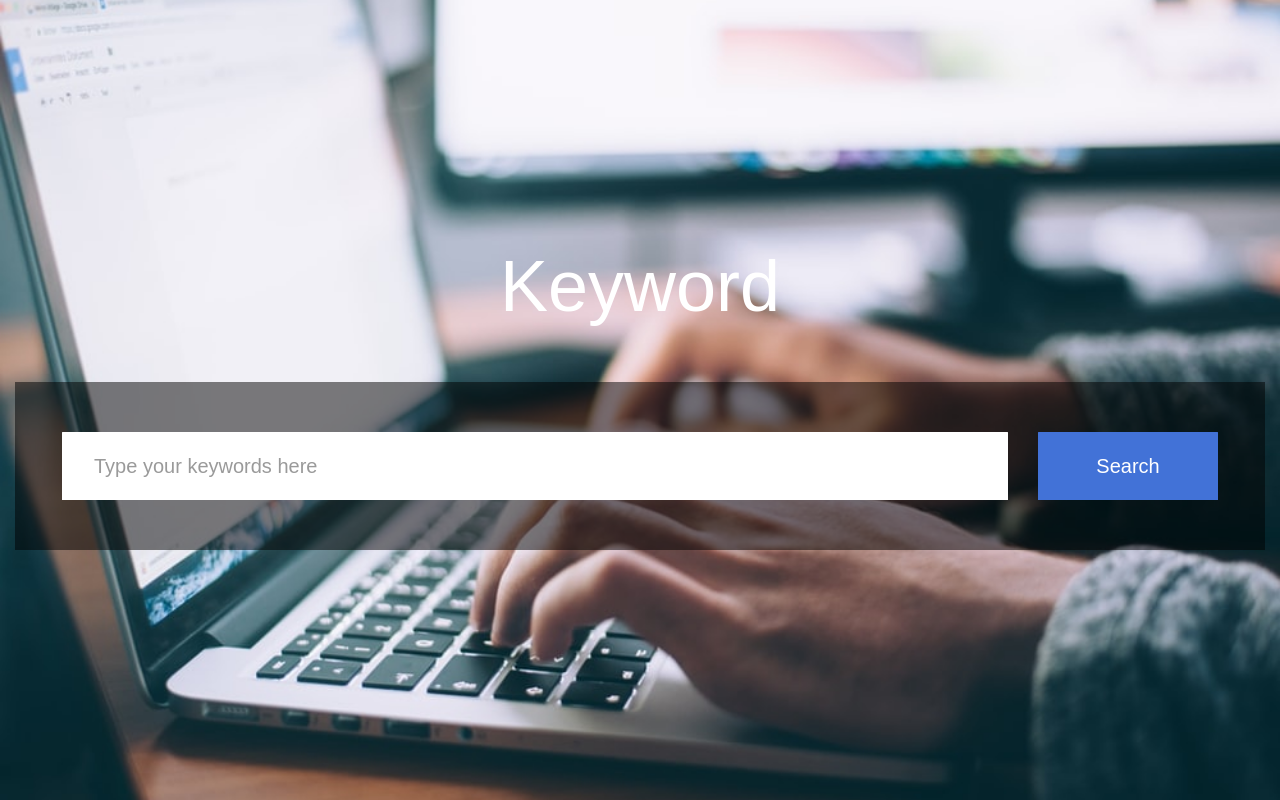
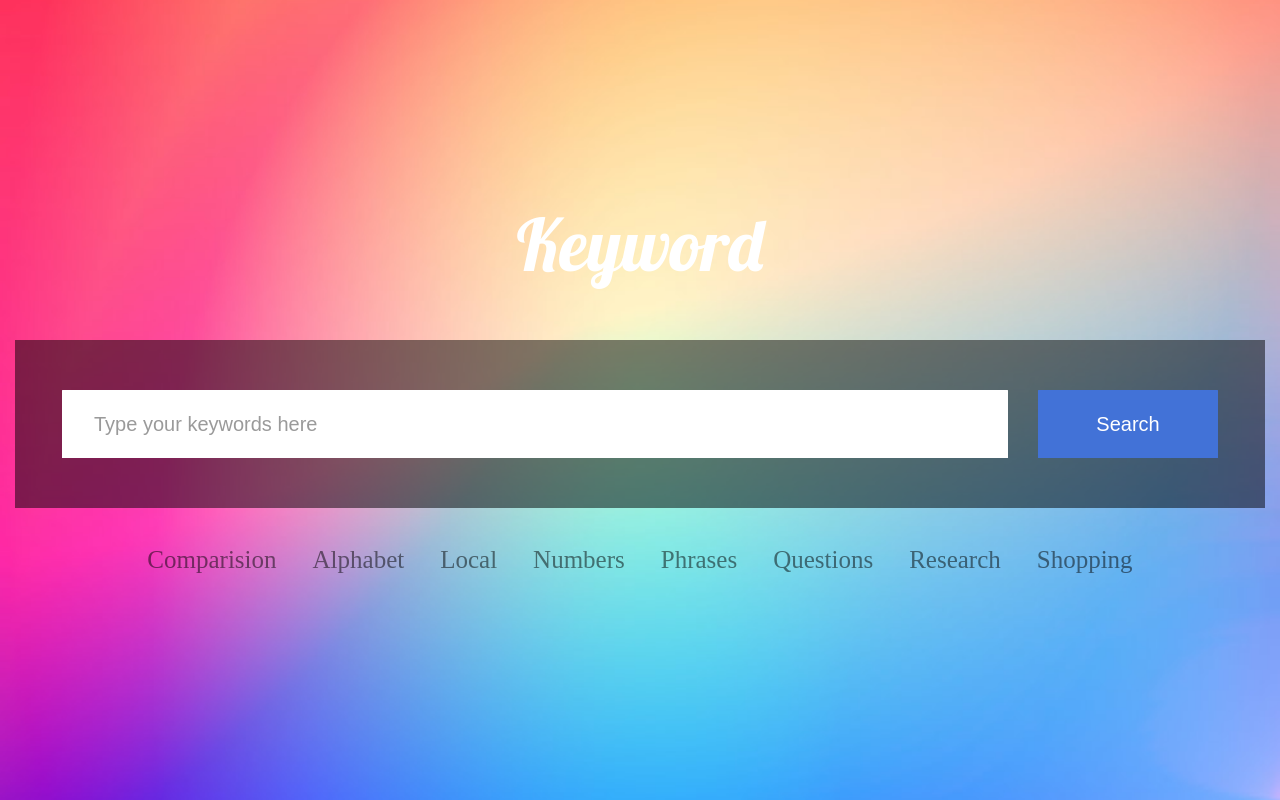
Before and after one commit to ashesh808/gq, a Nuxt app: page / in a window 1280 px wide. Built offline with nearby package versions, Linux system fonts and the light colour scheme.

Commit message:
Added navbar and changed background

```diff
--- a/nuxt.config.js
+++ b/nuxt.config.js
@@ -2,36 +2,65 @@ export default {
   // Global page headers (https://go.nuxtjs.dev/config-head)
   head: {
     title: 'keyword',
-    meta: [
-      { charset: 'utf-8' },
-      { name: 'viewport', content: 'width=device-width, initial-scale=1' },
-      { hid: 'description', name: 'description', content: '' }
+    meta: [{
+        charset: 'utf-8'
+      },
+      {
+        name: 'viewport',
+        content: 'width=device-width, initial-scale=1'
+      },
+      {
+        hid: 'description',
+        name: 'description',
+        content: ''
+      }
     ],
-    link: [
-      { rel: 'icon', type: 'image/x-icon', href: '/favicon.ico' }
+    link: [{
+        rel: 'icon',
+        type: 'image/x-icon',
+        href: '/favicon.ico'
+      },
+      {
+        rel: 'stylesheet',
+        href: 'http://fonts.googleapis.com/css?family=Raleway'
+      },
+      {
+        rel: 'stylesheet',
+        href: '//maxcdn.bootstrapcdn.com/bootstrap/4.1.1/css/bootstrap.min.css'
+      }
+
+    ],
+    script: [{
+        src: "https://code.jquery.com/jquery-3.3.1.slim.min.js",
+        type: "text/javascript"
+      },
+      {
+        src: '//maxcdn.bootstrapcdn.com/bootstrap/4.1.1/js/bootstrap.min.js',
+        type: "text/javascript"
+      },
+      {
+        src: "https://cdnjs.cloudflare.com/ajax/libs/popper.js/1.14.3/umd/popper.min.js",
+        type: "text/javascript"
+      },
+
     ]
   },
 
   // Global CSS (https://go.nuxtjs.dev/config-css)
-  css: [
-  ],
+  css: [],
 
   // Plugins to run before rendering page (https://go.nuxtjs.dev/config-plugins)
-  plugins: [
-  ],
+  plugins: [],
 
   // Auto import components (https://go.nuxtjs.dev/config-components)
   components: true,
 
   // Modules for dev and build (recommended) (https://go.nuxtjs.dev/config-modules)
-  buildModules: [
-  ],
+  buildModules: [],
 
   // Modules (https://go.nuxtjs.dev/config-modules)
-  modules: [
-  ],
+  modules: [],
 
   // Build Configuration (https://go.nuxtjs.dev/config-build)
-  build: {
-  }
+  build: {}
 }
--- /dev/null
+++ b/pages/about.vue
@@ -0,0 +1,9 @@
+<template>
+  <h1>About</h1>
+</template>
+
+<script>
+  export default {
+
+  }
+</script>
--- a/pages/index.vue
+++ b/pages/index.vue
@@ -1,26 +1,105 @@
 <template>
+  <div>
     <div class="s01">
       <form>
         <fieldset>
           <legend>Keyword</legend>
         </fieldset>
         <div class="inner-form">
-          <div class="input-field first-wrap">
-            <input id="search" type="text" placeholder="Type your keywords here" />
+          <div class="input-field first-wrap ui-widget">
+            <input
+              id="search"
+              type="text"
+              placeholder="Type your keywords here"
+            />
           </div>
           <div class="input-field third-wrap">
             <button class="btn-search" type="button">Search</button>
           </div>
         </div>
+        <nav
+          class="menum navbar navbar-light navbar-expand-md justify-content-center"
+        >
+          <div class="container">
+            <div
+              class="navbar-collapse collapse justify-content-between align-items-center w-100"
+              id="collapsingNavbar2"
+            >
+              <ul class="topBotomBordersOut navbar-nav mx-auto text-center">
+                <li class="nav-item">
+                  <a class="nav-link" href="#" id="comparision"> Comparision</a>
+                </li>
+                <li class="nav-item">
+                  <a class="nav-link" href="#" id="alphabet">Alphabet</a>
+                </li>
+                <li class="nav-item"><a class="nav-link" href="#">Local</a></li>
+                <li class="nav-item">
+                  <a class="nav-link" href="#">Numbers</a>
+                </li>
+                <li class="nav-item">
+                  <a class="nav-link" href="#">Phrases</a>
+                </li>
+                <li class="nav-item">
+                  <a class="nav-link" href="#">Questions</a>
+                </li>
+                <li class="nav-item">
+                  <a class="nav-link" href="#">Research</a>
+                </li>
+                <li class="nav-item">
+                  <a class="nav-link" href="#">Shopping</a>
+                </li>
+              </ul>
+            </div>
+          </div>
+        </nav>
+        <!-- <div id="comparisionDiv">
+          <h1>Comparision Area</h1>
+        </div>
+        <div id="alphabetDiv">
+          <h1>Alphabet Area</h1>
+        </div>
+        <div id="localDiv">
+          <h1>Local Area</h1>
+        </div>
+        <div id="numbersDiv">
+          <h1>Numbers Area</h1>
+        </div>
+        <div id="phrasesDiv">
+          <h1>Phrases Area</h1>
+        </div>
+        <div id="questionsDiv">
+          <h1>Questions Area</h1>
+        </div>
+        <div id="researchDiv">
+          <h1>Research Area</h1>
+        </div>
+        <div id="shoppingDiv">
+          <h1>Shopping Area</h1>
+        </div> -->
       </form>
+    </div>
   </div>
 </template>
 
 <script>
-export default {}
+export default {
+  methods: {
+    myFunction() {
+      $(document).ready(function () {
+        $("#comparision").change(function () {
+          $("#comparisionDiv").fadeIn();
+        });
+      });
+    },
+  },
+
+  async created() {
+    this.myFunction();
+  },
+};
 </script>
-
 <style>
+@import url('https://fonts.googleapis.com/css?family=Lobster');
 /**
  * Add the correct display in IE 9-.
  */
@@ -33,11 +112,15 @@ section {
   display: block;
 }
 
+legend{
+    font-family: black, "Lobster", cursive;
+}
 /**
  * Correct the font size and margin on `h1` elements within `section` and
  * `article` contexts in Chrome, Firefox, and Safari.
  */
 h1 {
+  font-family: "Lobster", cursive;
   font-size: 2em;
   margin: 0.67em 0;
 }
@@ -466,7 +549,7 @@ legend {
   justify-content: center;
   -ms-flex-align: center;
   align-items: center;
-  font-family: 'Poppins', sans-serif;
+  font-family: "Poppins", sans-serif;
   background: url("~assets/search.jpeg");
   background-size: cover;
   background-position: center center;
@@ -505,7 +588,7 @@ legend {
 .s01 form .inner-form .input-field input {
   height: 100%;
   background: #fff;
-  border-radius: .5px;
+  border-radius: 0.5px;
   border: 0;
   display: block;
   width: 100%;
@@ -528,7 +611,8 @@ legend {
   font-size: 20px;
 }
 
-.s01 form .inner-form .input-field input:hover, .s01 form .inner-form .input-field input:focus {
+.s01 form .inner-form .input-field input:hover,
+.s01 form .inner-form .input-field input:focus {
   box-shadow: none;
   outline: 0;
 }
@@ -537,7 +621,6 @@ legend {
   -ms-flex-positive: 1;
   flex-grow: 1;
 }
-
 
 .s01 form .inner-form .input-field.third-wrap {
   width: 180px;
@@ -549,10 +632,10 @@ legend {
   width: 100%;
   background: #4272d7;
   white-space: nowrap;
-  border-radius: .5px;
+  border-radius: 0.5px;
   font-size: 20px;
   color: #fff;
-  transition: all .2s ease-out, color .2s ease-out;
+  transition: all 0.2s ease-out, color 0.2s ease-out;
   border: 0;
   cursor: pointer;
 }
@@ -608,4 +691,49 @@ legend {
   }
 }
 
+/* Navbar */
+
+.nav-item {
+  font-family: Century Gothic;
+  color: white;
+  margin: 0 auto;
+  padding-top: 20px;
+  text-align: center;
+}
+.nav-item a {
+  color: white;
+  text-decoration: none;
+  font: 25px Century Gothic;
+  margin: 0px 10px;
+  padding: 10px 50px 10px 10px;
+  position: relative;
+  z-index: 0;
+}
+
+/* Top & Bottom Borders Out */
+.topBotomBordersOut a:before,
+.topBotomBordersOut a:after {
+  position: absolute;
+  left: 0px;
+  width: 100%;
+  height: 2px;
+  background: black;
+  content: "";
+  opacity: 0;
+  -webkit-transition: all 0.3s;
+  transition: all 0.3s;
+}
+.topBotomBordersOut a:before {
+  top: 0px;
+  transform: translateY(10px);
+}
+.topBotomBordersOut a:after {
+  bottom: 0px;
+  transform: translateY(-10px);
+}
+.topBotomBordersOut a:hover:before,
+.topBotomBordersOut a:hover:after {
+  opacity: 1;
+  transform: translateY(0px);
+}
 </style>
```
Also changed, not shown: assets/search.jpeg. Lines whose indentation alone changed are shown as unchanged.
